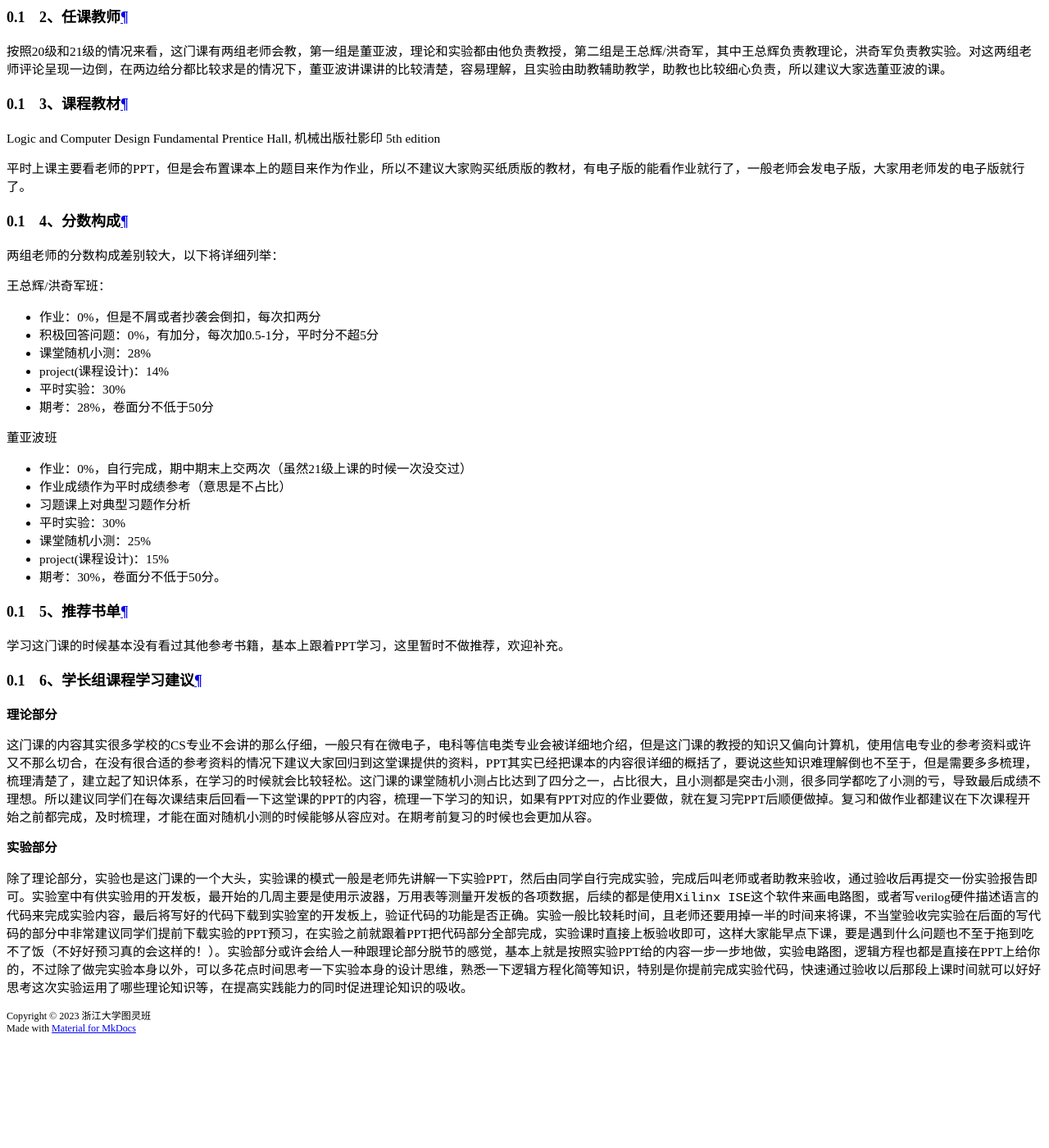
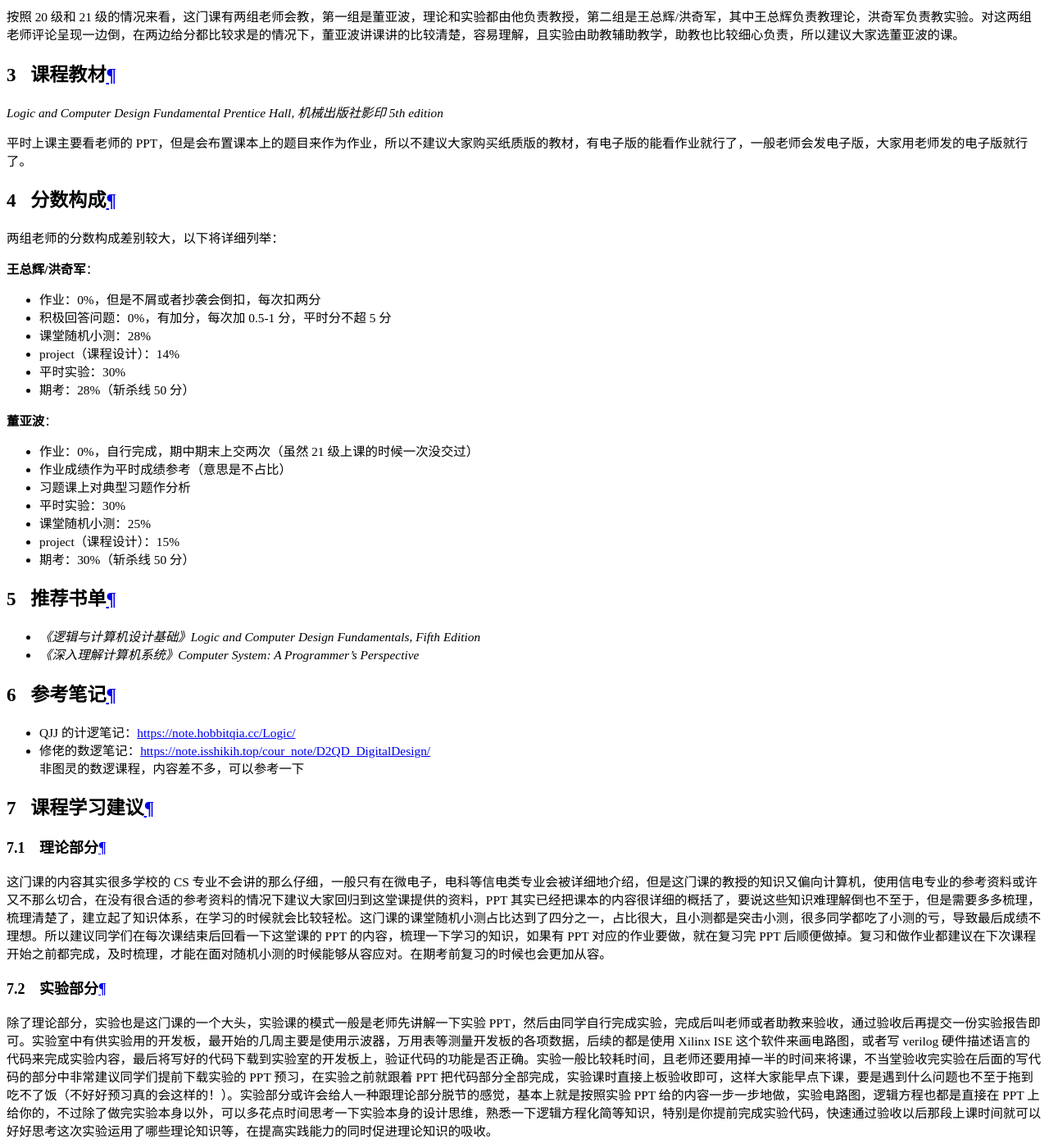
Before and after one commit to ZJU-Turing/TuringCourses, an MkDocs documentation site: the page built from docs/major_basic/logic_design/index.md, in a window 1280 px wide and 1400 px high, scrolled down 17204 px. Shown: the whole window at 82% size. Built offline with MkDocs 1.6.1 and Material for MkDocs 9.7.7, drawn with Linux system fonts in a browser that asks for light colours; comment, search, counter and statistics services are not loaded; before the commit the page ends 18474 px from its top, so only the background shows below that; some of the changed text lies outside the part shown.

Commit message:
docs: 更新计逻内容

```diff
--- a/docs/major_basic/logic_design/index.md
+++ b/docs/major_basic/logic_design/index.md
@@ -1,65 +1,68 @@
 # 计算机逻辑设计基础
+<div class="badges">
+<span class="badge cs-badge">CS 专业基础</span>
+<span class="badge ai-badge">AI 专业基础</span>
+</div>
 
-### 1、 课程内容
+## 课程学习内容
 
-#### 1.1 开课时间及面向对象
+**计算机逻辑设计基础**这门课对应的就是非图灵班同学的专业课**数字逻辑设计**，课程主要介绍与计算机相关的数字电路的基本内容，涉及的知识有：进制转换与数字编码，基本逻辑门与逻辑方程，组合逻辑电路，时序逻辑电路，可编程逻辑结构，寄存器，内存等。帮助大家从晶体管级开始认识到计算机底层的逻辑电路的工作原理，为后续学习计算机组成和计算机体系结构打下基础。
 
-大二上秋冬学期课程，面向选择`AI`和`CS`两个专业的同学
 
-#### 1.2 先修要求
+### 先修要求
 
-总体学习这门课以来，感觉没有说一定需要学了某门先修课程才能学习这门课程，但是该课程的某些知识会在大一的一些课程中提前接触，且先接触一些编程的知识才能更加轻松的学习，所以大家按照培养方法给的时间正常在大二上开始学习基本上就没有问题。根据我的学习感受我提出以下建议，同学们可以参考
+总体学习这门课以来，感觉没有说一定需要学了某门先修课程才能学习这门课程，但是该课程的某些知识会在大一的一些课程中提前接触，且先接触一些编程的知识才能更加轻松的学习，所以大家按照培养方法给的时间正常在大二上开始学习基本上就没有问题。根据我的学习感受我提出以下建议，同学们可以参考：
 
 - 要求课程：无
 - 建议先修课程：离散数学理论基础、计算机系统概论、程序设计与算法基础、信息与电子工程导论（信电学院的专业基础课）。
 
-#### 1.3 课程学习内容
+## 任课教师
 
-**计算机逻辑设计基础**这门课对应的就是非图灵班同学的专业课**数字逻辑设计**，课程主要介绍与计算机相关的数字电路的基本内容，涉及的知识有：进制转换与数字编码，基本逻辑门与逻辑方程，组合逻辑电路，时序逻辑电路，可编程逻辑结构，寄存器，内存等。帮助大家从晶体管级开始认识到计算机底层的逻辑电路的工作原理，为后续学习计算机组成和计算机体系结构打下基础。
+按照 20 级和 21 级的情况来看，这门课有两组老师会教，第一组是董亚波，理论和实验都由他负责教授，第二组是王总辉/洪奇军，其中王总辉负责教理论，洪奇军负责教实验。对这两组老师评论呈现一边倒，在两边给分都比较求是的情况下，董亚波讲课讲的比较清楚，容易理解，且实验由助教辅助教学，助教也比较细心负责，所以建议大家选董亚波的课。
 
-### 2、任课教师
+## 课程教材
 
-按照20级和21级的情况来看，这门课有两组老师会教，第一组是董亚波，理论和实验都由他负责教授，第二组是王总辉/洪奇军，其中王总辉负责教理论，洪奇军负责教实验。对这两组老师评论呈现一边倒，在两边给分都比较求是的情况下，董亚波讲课讲的比较清楚，容易理解，且实验由助教辅助教学，助教也比较细心负责，所以建议大家选董亚波的课。
+*Logic and Computer Design Fundamental Prentice Hall, 机械出版社影印 5th edition*
 
-### 3、课程教材
+平时上课主要看老师的 PPT，但是会布置课本上的题目来作为作业，所以不建议大家购买纸质版的教材，有电子版的能看作业就行了，一般老师会发电子版，大家用老师发的电子版就行了。
 
-Logic and Computer Design Fundamental Prentice Hall, 机械出版社影印 5th edition
-
-平时上课主要看老师的PPT，但是会布置课本上的题目来作为作业，所以不建议大家购买纸质版的教材，有电子版的能看作业就行了，一般老师会发电子版，大家用老师发的电子版就行了。
-
-### 4、分数构成
-
+## 分数构成
 两组老师的分数构成差别较大，以下将详细列举：
 
-王总辉/洪奇军班：
+**王总辉/洪奇军**：
 
 - 作业：0%，但是不屑或者抄袭会倒扣，每次扣两分
-- 积极回答问题：0%，有加分，每次加0.5-1分，平时分不超5分
+- 积极回答问题：0%，有加分，每次加 0.5-1 分，平时分不超 5 分
 - 课堂随机小测：28%
-- project(课程设计)：14%
+- project（课程设计）：14%
 - 平时实验：30%
-- 期考：28%，卷面分不低于50分
+- 期考：28%（斩杀线 50 分）
 
-董亚波班
+**董亚波**：
 
-- 作业：0%，自行完成，期中期末上交两次（虽然21级上课的时候一次没交过）
+- 作业：0%，自行完成，期中期末上交两次（虽然 21 级上课的时候一次没交过）
    - 作业成绩作为平时成绩参考（意思是不占比）
    - 习题课上对典型习题作分析
 - 平时实验：30%
 - 课堂随机小测：25%
-- project(课程设计)：15%
-- 期考：30%，卷面分不低于50分。
+- project（课程设计）：15%
+- 期考：30%（斩杀线 50 分）
 
-### 5、推荐书单
+## 推荐书单
+- *《逻辑与计算机设计基础》Logic and Computer Design Fundamentals, Fifth Edition*
+- *《深入理解计算机系统》Computer System: A Programmer’s Perspective*
 
-学习这门课的时候基本没有看过其他参考书籍，基本上跟着PPT学习，这里暂时不做推荐，欢迎补充。
+## 参考笔记
+- QJJ 的计逻笔记：https://note.hobbitqia.cc/Logic/
+- 修佬的数逻笔记：https://note.isshikih.top/cour_note/D2QD_DigitalDesign/
+    非图灵的数逻课程，内容差不多，可以参考一下
 
-### 6、学长组课程学习建议
+## 课程学习建议
 
-**理论部分**
+### 理论部分
 
-这门课的内容其实很多学校的CS专业不会讲的那么仔细，一般只有在微电子，电科等信电类专业会被详细地介绍，但是这门课的教授的知识又偏向计算机，使用信电专业的参考资料或许又不那么切合，在没有很合适的参考资料的情况下建议大家回归到这堂课提供的资料，PPT其实已经把课本的内容很详细的概括了，要说这些知识难理解倒也不至于，但是需要多多梳理，梳理清楚了，建立起了知识体系，在学习的时候就会比较轻松。这门课的课堂随机小测占比达到了四分之一，占比很大，且小测都是突击小测，很多同学都吃了小测的亏，导致最后成绩不理想。所以建议同学们在每次课结束后回看一下这堂课的PPT的内容，梳理一下学习的知识，如果有PPT对应的作业要做，就在复习完PPT后顺便做掉。复习和做作业都建议在下次课程开始之前都完成，及时梳理，才能在面对随机小测的时候能够从容应对。在期考前复习的时候也会更加从容。
+这门课的内容其实很多学校的 CS 专业不会讲的那么仔细，一般只有在微电子，电科等信电类专业会被详细地介绍，但是这门课的教授的知识又偏向计算机，使用信电专业的参考资料或许又不那么切合，在没有很合适的参考资料的情况下建议大家回归到这堂课提供的资料，PPT 其实已经把课本的内容很详细的概括了，要说这些知识难理解倒也不至于，但是需要多多梳理，梳理清楚了，建立起了知识体系，在学习的时候就会比较轻松。这门课的课堂随机小测占比达到了四分之一，占比很大，且小测都是突击小测，很多同学都吃了小测的亏，导致最后成绩不理想。所以建议同学们在每次课结束后回看一下这堂课的 PPT 的内容，梳理一下学习的知识，如果有 PPT 对应的作业要做，就在复习完 PPT 后顺便做掉。复习和做作业都建议在下次课程开始之前都完成，及时梳理，才能在面对随机小测的时候能够从容应对。在期考前复习的时候也会更加从容。
 
-**实验部分**
+### 实验部分
 
-除了理论部分，实验也是这门课的一个大头，实验课的模式一般是老师先讲解一下实验PPT，然后由同学自行完成实验，完成后叫老师或者助教来验收，通过验收后再提交一份实验报告即可。实验室中有供实验用的开发板，最开始的几周主要是使用示波器，万用表等测量开发板的各项数据，后续的都是使用`Xilinx ISE`这个软件来画电路图，或者写verilog硬件描述语言的代码来完成实验内容，最后将写好的代码下载到实验室的开发板上，验证代码的功能是否正确。实验一般比较耗时间，且老师还要用掉一半的时间来将课，不当堂验收完实验在后面的写代码的部分中非常建议同学们提前下载实验的PPT预习，在实验之前就跟着PPT把代码部分全部完成，实验课时直接上板验收即可，这样大家能早点下课，要是遇到什么问题也不至于拖到吃不了饭（不好好预习真的会这样的！）。实验部分或许会给人一种跟理论部分脱节的感觉，基本上就是按照实验PPT给的内容一步一步地做，实验电路图，逻辑方程也都是直接在PPT上给你的，不过除了做完实验本身以外，可以多花点时间思考一下实验本身的设计思维，熟悉一下逻辑方程化简等知识，特别是你提前完成实验代码，快速通过验收以后那段上课时间就可以好好思考这次实验运用了哪些理论知识等，在提高实践能力的同时促进理论知识的吸收。
+除了理论部分，实验也是这门课的一个大头，实验课的模式一般是老师先讲解一下实验 PPT，然后由同学自行完成实验，完成后叫老师或者助教来验收，通过验收后再提交一份实验报告即可。实验室中有供实验用的开发板，最开始的几周主要是使用示波器，万用表等测量开发板的各项数据，后续的都是使用 Xilinx ISE 这个软件来画电路图，或者写 verilog 硬件描述语言的代码来完成实验内容，最后将写好的代码下载到实验室的开发板上，验证代码的功能是否正确。实验一般比较耗时间，且老师还要用掉一半的时间来将课，不当堂验收完实验在后面的写代码的部分中非常建议同学们提前下载实验的 PPT 预习，在实验之前就跟着 PPT 把代码部分全部完成，实验课时直接上板验收即可，这样大家能早点下课，要是遇到什么问题也不至于拖到吃不了饭（不好好预习真的会这样的！）。实验部分或许会给人一种跟理论部分脱节的感觉，基本上就是按照实验 PPT 给的内容一步一步地做，实验电路图，逻辑方程也都是直接在 PPT 上给你的，不过除了做完实验本身以外，可以多花点时间思考一下实验本身的设计思维，熟悉一下逻辑方程化简等知识，特别是你提前完成实验代码，快速通过验收以后那段上课时间就可以好好思考这次实验运用了哪些理论知识等，在提高实践能力的同时促进理论知识的吸收。
```
Also changed, not shown: docs/major_basic/index.md (+1 -1 lines).
